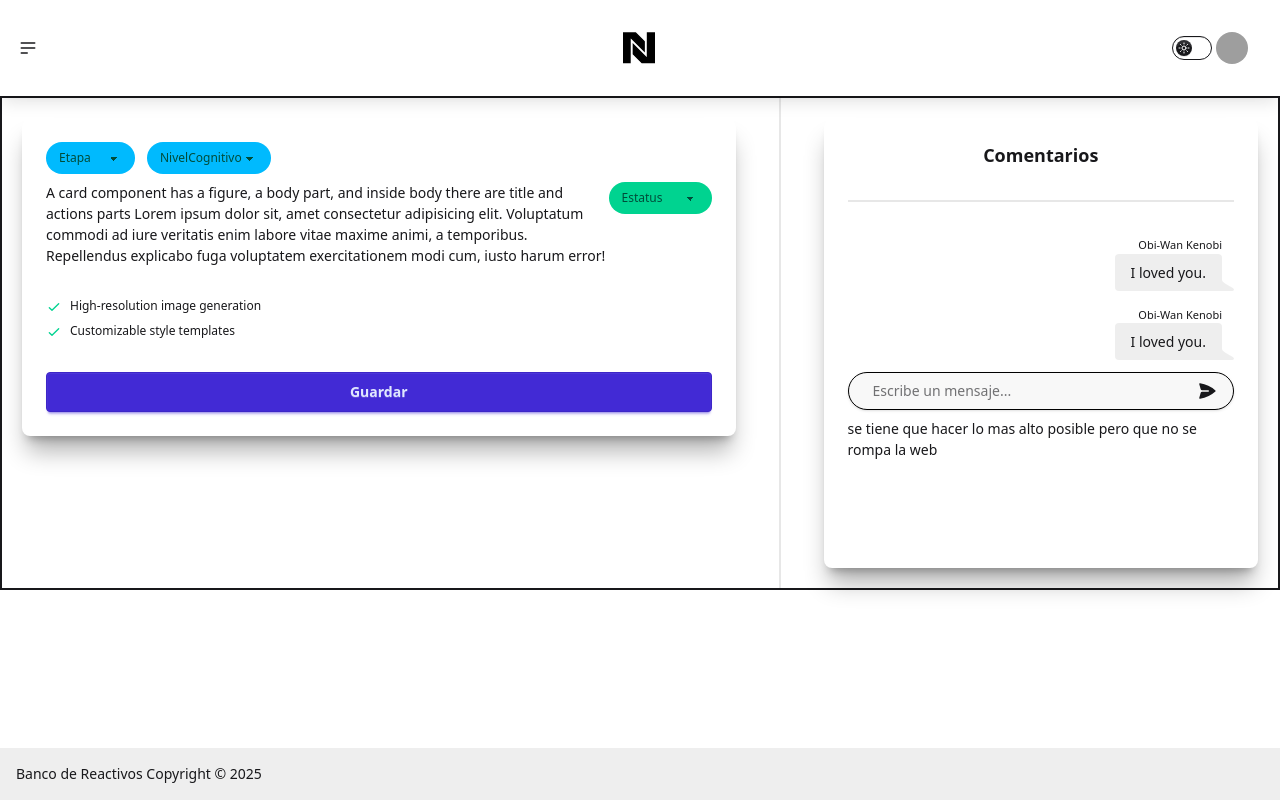
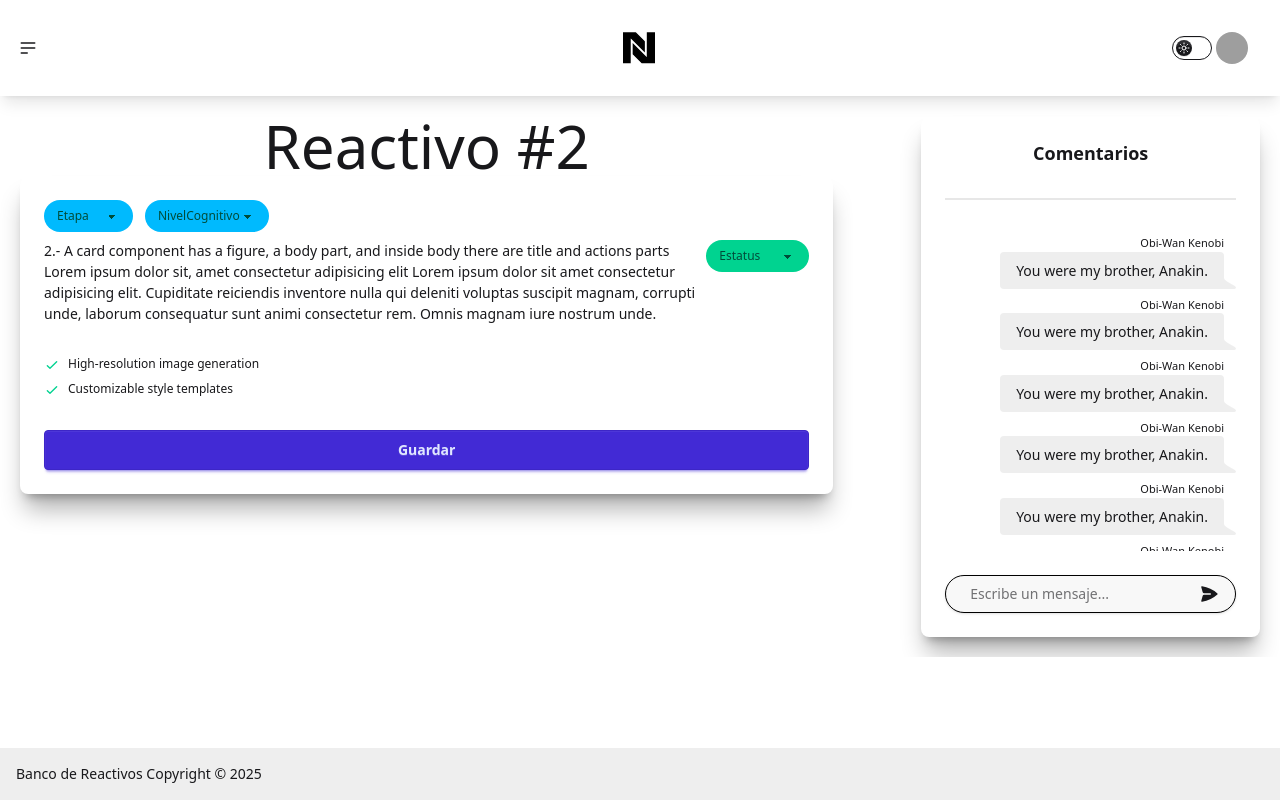
Before and after one commit to CarlosAdrian36/BancoReactivosV2, a Vue app: page /DetaleReactivo in a window 1280 px wide. Built offline with nearby package versions, Linux system fonts and the light colour scheme; grey boxes are pictures that could not be loaded; what @tanstack/vue-query would draw is missing.

Commit message:
punto de control

```diff
--- a/src/modules/Bancos/views/DetalleReactivo.vue
+++ b/src/modules/Bancos/views/DetalleReactivo.vue
@@ -1,14 +1,13 @@
-<script setup lang="ts">
-import SendIcon from '@/modules/common/icon/sendIcon.vue';
-</script>
-
 <template>
-  <div class="flex flex-row border-2">
-    <!-- Columna para Reactivo y Respuesta -->
-    <div class="flex-3/12 p-5">
+  <div class="h-full flex flex-col md:flex-row flex-grow overflow-hidden">
+    <div class="flex flex-row flex-grow overflow-hidden">
+      <!-- Columna izquierda -->
+      <div class="md:w-2/3 w-full p-5 overflow-auto">
+        <div class="text-6xl flex justify-center">
+          <p>Reactivo #2</p>
+        </div>
         <div class="card bg-base-100 shadow-xl/30">
           <div class="card-body">
-          <!-- Aqio van los Badge -->
             <div class="flex flex-row gap-3">
               <select
                 class="select select-ghost select-sm bg-info text-success-content rounded-[8vw] w-auto"
@@ -18,7 +17,6 @@ import SendIcon from '@/modules/common/icon/sendIcon.vue';
                 <option>Poppins</option>
                 <option>Raleway</option>
               </select>
-
               <select
                 class="select select-ghost select-sm bg-info text-success-content rounded-[8vw] w-auto"
               >
@@ -28,13 +26,14 @@ import SendIcon from '@/modules/common/icon/sendIcon.vue';
                 <option>Raleway</option>
               </select>
             </div>
+
             <div class="flex justify-between">
               <p>
-              <!-- aqui va el reactivo -->
-              A card component has a figure, a body part, and inside body there are title and
-              actions parts Lorem ipsum dolor sit, amet consectetur adipisicing elit. Voluptatum
-              commodi ad iure veritatis enim labore vitae maxime animi, a temporibus. Repellendus
-              explicabo fuga voluptatem exercitationem modi cum, iusto harum error!
+                2.- A card component has a figure, a body part, and inside body there are title and
+                actions parts Lorem ipsum dolor sit, amet consectetur adipisicing elit Lorem ipsum
+                dolor sit amet consectetur adipisicing elit. Cupiditate reiciendis inventore nulla
+                qui deleniti voluptas suscipit magnam, corrupti unde, laborum consequatur sunt animi
+                consectetur rem. Omnis magnam iure nostrum unde.
               </p>
               <select
                 class="select select-ghost select-sm bg-success text-success-content rounded-[8vw] w-auto"
@@ -45,10 +44,10 @@ import SendIcon from '@/modules/common/icon/sendIcon.vue';
                 <option>Nuevo</option>
               </select>
             </div>
+
             <ul class="mt-6 flex flex-col gap-2 text-xs">
               <li>
                 <svg
-                xmlns="http://www.w3.org/2000/svg"
                   class="size-4 me-2 inline-block text-success"
                   fill="none"
                   viewBox="0 0 24 24"
@@ -65,7 +64,6 @@ import SendIcon from '@/modules/common/icon/sendIcon.vue';
               </li>
               <li>
                 <svg
-                xmlns="http://www.w3.org/2000/svg"
                   class="size-4 me-2 inline-block text-success"
                   fill="none"
                   viewBox="0 0 24 24"
@@ -81,49 +79,78 @@ import SendIcon from '@/modules/common/icon/sendIcon.vue';
                 <span>Customizable style templates</span>
               </li>
             </ul>
+
             <div class="mt-6">
               <button class="btn btn-primary btn-block">Guardar</button>
             </div>
           </div>
         </div>
       </div>
-    <!-- Divider -->
-    <div class="divider divider-horizontal"></div>
-    <!-- Observaciones y comentarios  -->
-    <div class="flex-1 p-5 items-end">
-      <!-- Aqui esta el chat -->
-      <div class="card bg-base-100 card-md min-h-[450px] shadow-xl/30">
-        <div class="card-body">
+
+      <div class="divider divider-horizontal hidden md:block"></div>
+
+      <!-- Columna derecha (chat) -->
+      <div class="md:flex-1 w-full p-5 flex">
+        <div class="card bg-base-100 shadow-xl/30 flex flex-col flex-grow">
+          <div class="card-body flex flex-col flex-grow overflow-hidden">
             <h2 class="card-title justify-center">Comentarios</h2>
             <div class="divider"></div>
 
+            <!-- Mensajes del chat con scroll interno -->
+
+            <div class="flex-1 overflow-y-auto mb-4 max-h-80">
               <div class="chat chat-end">
                 <div class="chat-header">Obi-Wan Kenobi</div>
-            <div class="chat-bubble">I loved you.</div>
+                <div class="chat-bubble">You were my brother, Anakin.</div>
               </div>
               <div class="chat chat-end">
                 <div class="chat-header">Obi-Wan Kenobi</div>
-            <div class="chat-bubble">I loved you.</div>
+                <div class="chat-bubble">You were my brother, Anakin.</div>
+              </div>
+              <div class="chat chat-end">
+                <div class="chat-header">Obi-Wan Kenobi</div>
+                <div class="chat-bubble">You were my brother, Anakin.</div>
+              </div>
+              <div class="chat chat-end">
+                <div class="chat-header">Obi-Wan Kenobi</div>
+                <div class="chat-bubble">You were my brother, Anakin.</div>
+              </div>
+              <div class="chat chat-end">
+                <div class="chat-header">Obi-Wan Kenobi</div>
+                <div class="chat-bubble">You were my brother, Anakin.</div>
+              </div>
+              <div class="chat chat-end">
+                <div class="chat-header">Obi-Wan Kenobi</div>
+                <div class="chat-bubble">You were my brother, Anakin.</div>
+              </div>
+              <div class="chat chat-end">
+                <div class="chat-header">Obi-Wan Kenobi</div>
+                <div class="chat-bubble">You were my brother, Anakin.</div>
+              </div>
             </div>
 
-          <div class="">
+            <!-- Input del chat abajo -->
+            <div class="mt-auto">
               <div
-              class="flex items-center rounded-full px-4 py-2 mx-auto bg-base-200 text-base-content shadow border border-black focus-within:border-blue-500 transition"
+                class="flex items-center rounded-full px-4 py-2 bg-base-200 text-base-content shadow border border-black focus-within:border-blue-500 transition"
               >
                 <input
                   type="text"
                   placeholder="Escribe un mensaje..."
                   class="flex-1 outline-none px-2 bg-base-200 text-base-content placeholder-base-content/60 text-sm"
                 />
-              <!-- Icono de enviar (Heroicons) -->
                 <button class="hover:scale-110 transition">
-                <send-icon />
+                  <SendIcon />
                 </button>
               </div>
             </div>
-          se tiene que hacer lo mas alto posible pero que no se rompa la web
+          </div>
         </div>
       </div>
     </div>
   </div>
 </template>
+
+<script lang="ts" setup>
+import SendIcon from '@/modules/common/icon/sendIcon.vue';
+</script>
```
Lines whose indentation alone changed are shown as unchanged.
